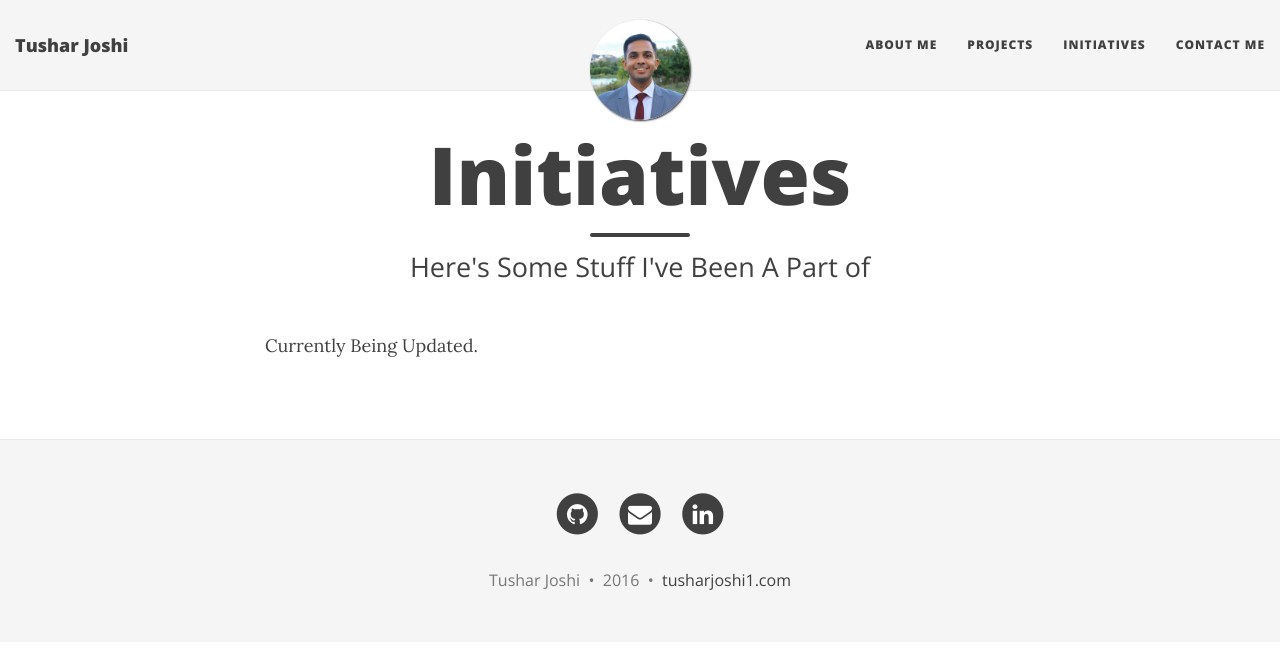
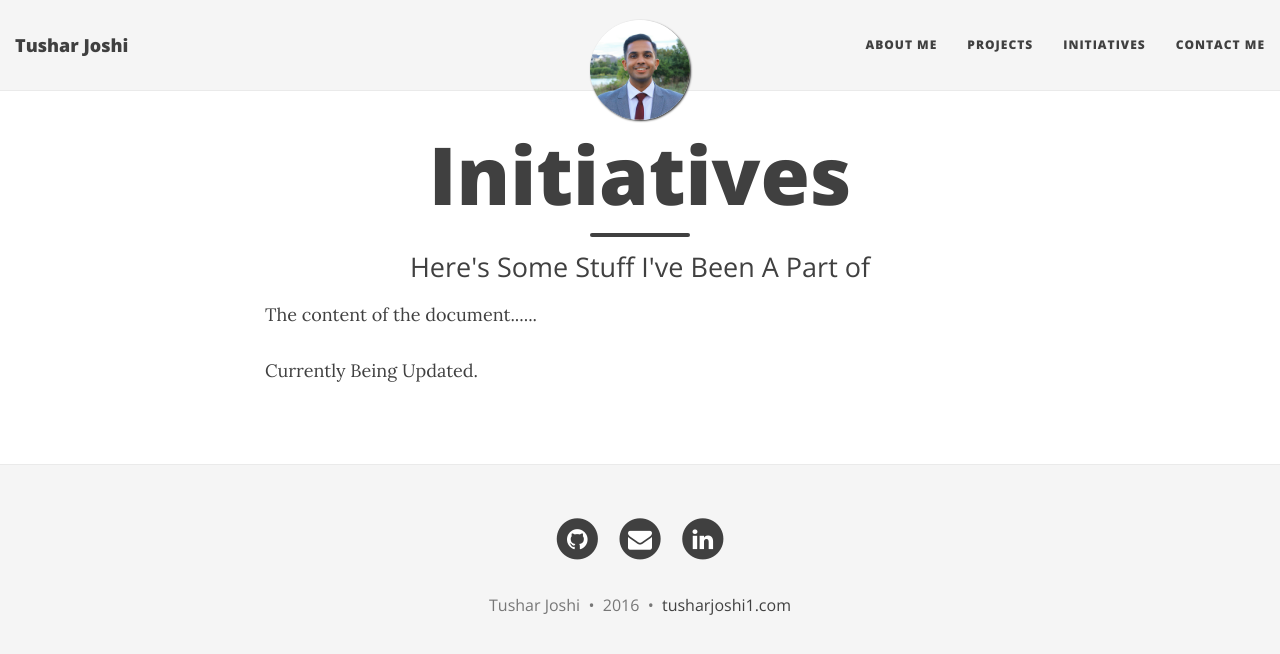
Before and after one commit to tusharjoshi1/tusharjoshi1.github.io, a Jekyll site: the page built from initiatives.md, in a window 1280 px wide. Shown: the top 654 px of the page. Built offline with Jekyll 4.4.1, drawn with Linux system fonts in a browser that asks for light colours; nearby versions of some CDN libraries.

Commit message:
Update initiatives.md

```diff
--- a/initiatives.md
+++ b/initiatives.md
@@ -3,6 +3,19 @@ layout: page
 title: Initiatives
 subtitle: Here's Some Stuff I've Been A Part of
 ---
+<html>
+
+<head>
+<title>HTML Reference</title>
+</head>
+
+<body>
+The content of the document......
+</body>
+
+</html>
+
+
 Currently Being Updated.
 <ul>
   {% for post in site.postsi %}
```
